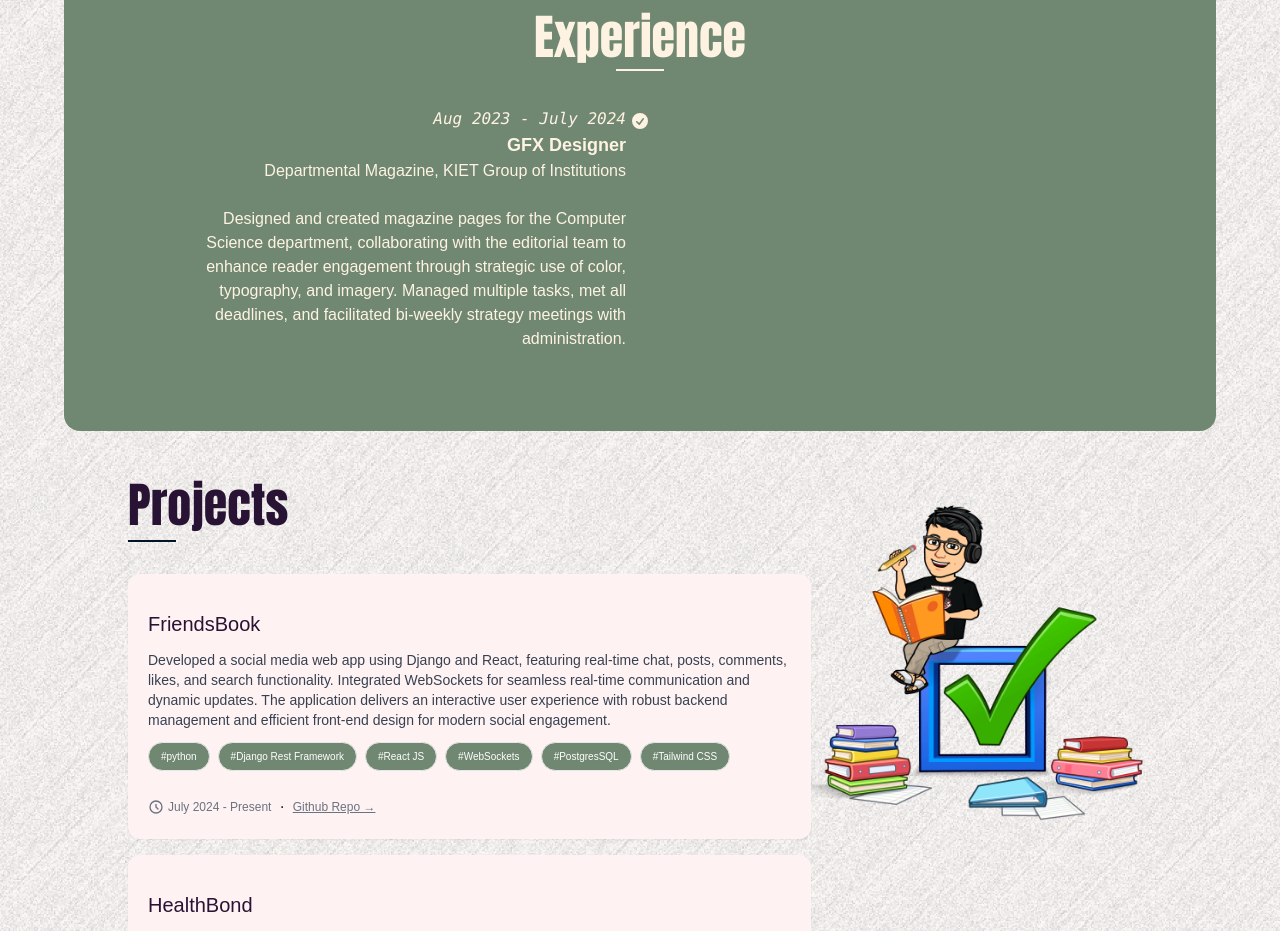
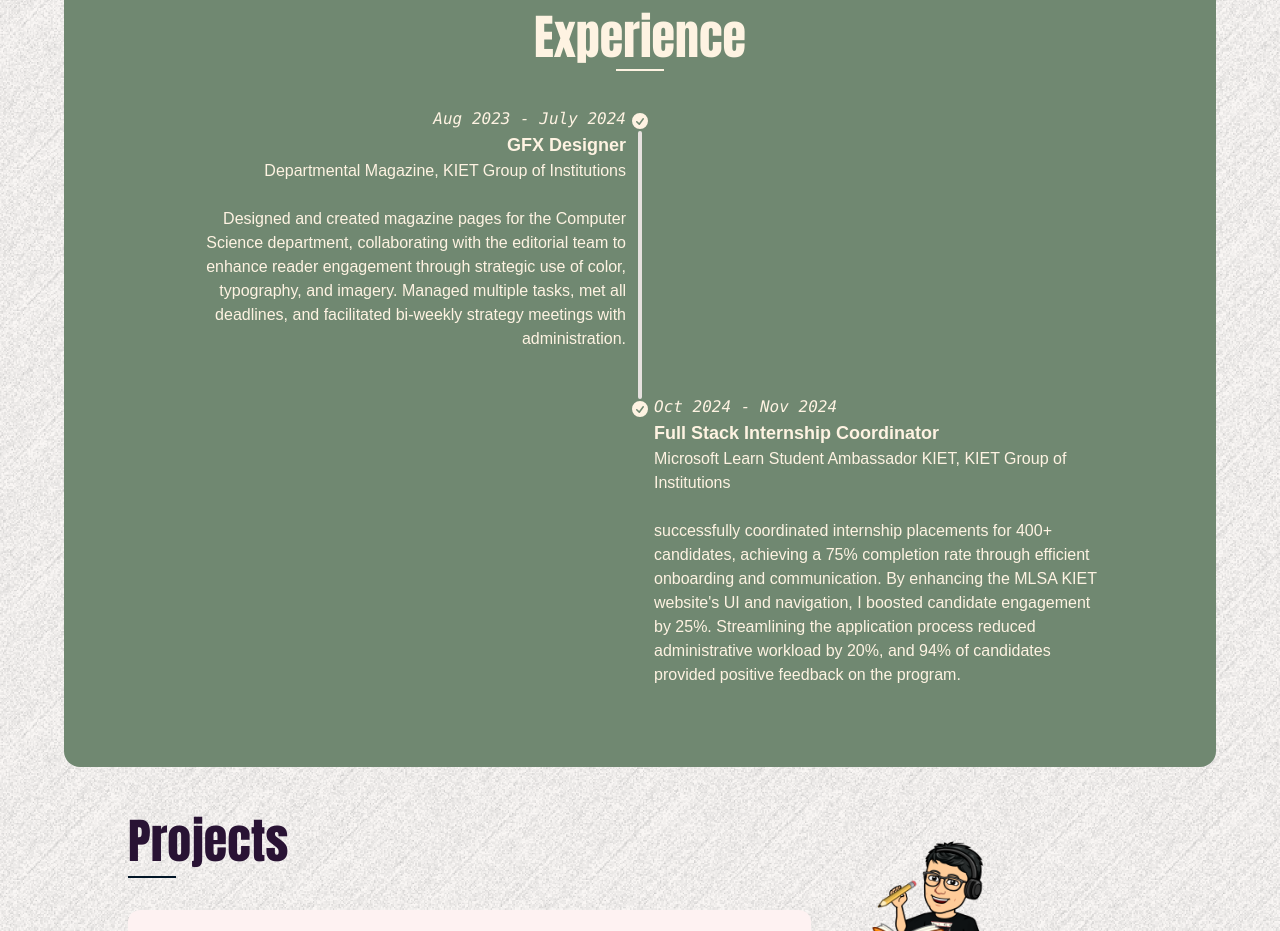
Before and after one commit to Aditya-madwal/Portfolio, a React (Vite) app in the folder Portfolio/: page / in a window 1280 px wide. Shown: the part 2340-3271 px from the top of the page. Built offline with nearby package versions, Linux system fonts and the light colour scheme; a web font is replaced by a local one.

Commit message:
Update data..js

```diff
--- a/Portfolio/src/assets/data..js
+++ b/Portfolio/src/assets/data..js
@@ -6,6 +6,14 @@ export const experience = [
         role: "GFX Designer",
         timeperiod: "Aug 2023 - July 2024",
         desc: "Designed and created magazine pages for the Computer Science department, collaborating with the editorial team to enhance reader engagement through strategic use of color, typography, and imagery. Managed multiple tasks, met all deadlines, and facilitated bi-weekly strategy meetings with administration."
+    },
+    {
+        id: 2,
+        title: "Microsoft Learn Student Ambassador KIET",
+        firm: "KIET Group of Institutions",
+        role: "Full Stack Internship Coordinator",
+        timeperiod: "Oct 2024 - Nov 2024",
+        desc: "successfully coordinated internship placements for 400+ candidates, achieving a 75% completion rate through efficient onboarding and communication. By enhancing the MLSA KIET website's UI and navigation, I boosted candidate engagement by 25%. Streamlining the application process reduced administrative workload by 20%, and 94% of candidates provided positive feedback on the program."
     },
 ]
 
```
